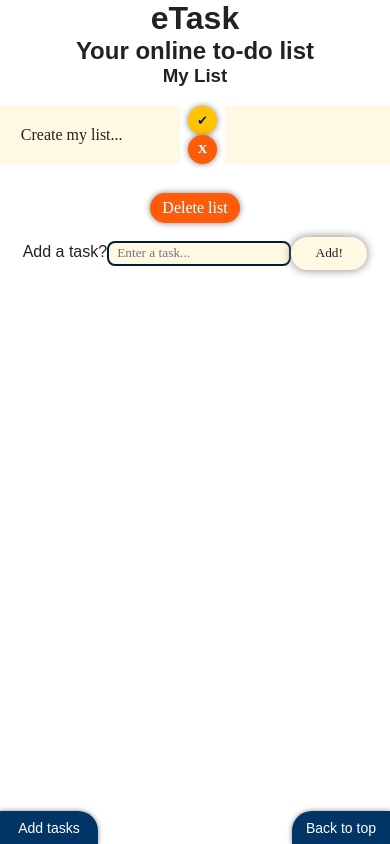
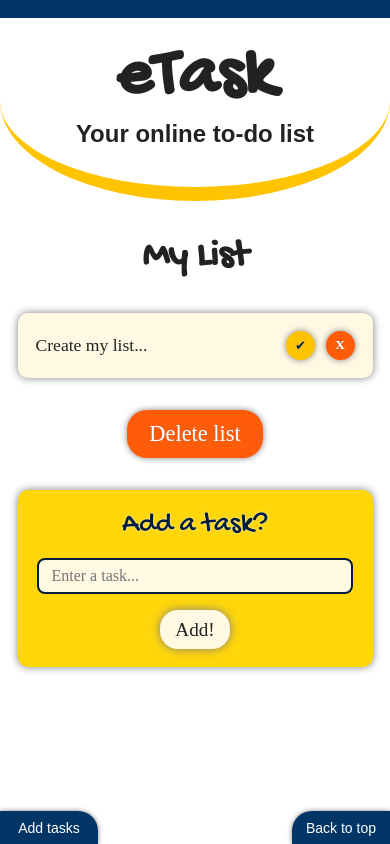
Before and after one commit to gcpearse/to-do-list, a React (Vite) app in the folder to-do-list/: page / in a window 390 px wide. Built offline with nearby package versions, Linux system fonts and the light colour scheme; the HTML template or start-up script is replaced by a standard one; a web font is replaced by a local one.

Commit message:
simplifies CSS rules and fixes display issues on mobile

```diff
--- a/to-do-list/src/App.css
+++ b/to-do-list/src/App.css
@@ -10,57 +10,64 @@
   text-align: center;
 }
 
-#hero {
+header {
   border-top: 18px solid #003566;
   border-bottom: 14px solid #ffc300;
   border-radius: 0 0 100% 100%;
   padding: 1.2em 2em 2.4em;
 }
 
-.hero-text {
-  background: none;
-}
-
-#hero-header {
+h1 {
   font-family: 'Gochi Hand', cursive;
   font-size: 70px;
 }
 
-#list-header {
+h1,
+h2 {
+  background: none;
+}
+
+h3 {
   margin: 0.9em auto;
   font-family: 'Gochi Hand', cursive;
   font-size: 38px;
 }
 
-#task-list {
+ol {
   margin: 2em auto;
-  padding: 0 0.6em;
+  padding: 0.5em 1em;
   border: 2px solid #FFF8E3;
   border-radius: 10px;
   background: #FFF8E3;
   box-shadow: 0 0 8px gray;
   min-height: 20px;
-  max-width: 270px;
+  width: calc(90vw - 2em);
+  max-width: 480px;
   text-align: start;
 }
 
 .task {
-  display: grid;
-  grid-template-columns: 90px 90px 45px 45px;
-  grid-template-rows: auto;
-  list-style-position: inside;
-  list-style-type: none;
-  margin: 1.2em auto;
+  display: flex;
+  justify-content: space-between;
+  align-items: center;
+  padding: 0.5em 0;
   background: #FFF8E3;
+  word-break: break-word;
 }
 
 #task-body {
-  grid-column: 1 / 3;
-  grid-row: 1;
-  margin: auto auto auto 1.3rem;
-  background: #FFF8E3;
+  background: none;
   font-family: 'Shantell Sans', cursive;
-  font-size: 1rem;
+  font-size: 1.1rem;
+}
+
+#task-btns-wrapper {
+  display: flex;
+  background: none;
+}
+
+#task-btns-wrapper>button {
+  margin-left: 0.8em;
 }
 
 button:hover {
@@ -68,7 +75,6 @@ button:hover {
 }
 
 li button {
-  margin: auto;
   border: none;
   border-radius: 100%;
   box-shadow: 0 0 6px gray;
@@ -106,15 +112,14 @@ li button:active {
 }
 
 #delete-list-button {
-  margin: 0.6em auto;
+  box-shadow: 0 0 6px gray;
   border: none;
   border-radius: 20px;
-  padding: 0.4em 0.8em;
+  padding: 0.5em 1em;
   background: #ff5c0a;
   font-family: 'Shantell Sans', cursive;
+  font-size: 1.4rem;
   color: white;
-  font-size: 1rem;
-  box-shadow: 0 0 6px gray;
   text-shadow: 0 0 1px gray;
 }
 
@@ -122,46 +127,48 @@ li button:active {
   box-shadow: 0 0 10px white;
 }
 
-#task-input-form {
+form {
   display: flex;
   flex-direction: column;
   align-items: center;
-  margin: 2rem auto 4.4rem;
+  margin: 2rem auto 6rem;
   border: 2px solid #FFD60A;
   border-radius: 10px;
-  padding: 1.2rem 0.3rem;
+  padding: 1em;
   background: #FFD60A;
   box-shadow: 0 0 8px gray;
-  max-width: 200px;
+  width: calc(90vw - 2em);
+  max-width: 480px;
 }
 
-#task-input-label {
-  margin: auto auto 0.7rem;
+label {
   background: #FFD60A;
   font-family: 'Gochi Hand', cursive;
-  font-size: 24px;
+  font-size: 1.8rem;
   text-shadow: 0 0 2px white;
   color: #001D3D;
 }
 
-#task-input {
-  margin: auto auto 1.1rem;
+input {
+  margin: 1em auto;
   border: 2px solid #001D3D;
   border-radius: 8px;
-  padding: 0 0.5rem;
+  padding: 0 0.8em;
   background: #FFF8E3;
-  line-height: 1.3rem;
+  line-height: 2rem;
+  width: 90%;
+  font-size: 16px;
   font-family: 'Shantell Sans', cursive;
 }
 
 #task-input-button {
-  margin: 0.3em auto;
   border: 2px solid #FFF8E3;
   border-radius: 18px;
-  padding: 0.4rem 1.4rem;
+  padding: 0.4rem 0.8rem;
   background: #FFF8E3;
   box-shadow: 0 0 10px gray;
   font-family: 'Shantell Sans', cursive;
+  font-size: 1.2rem;
   font-weight: 500;
 }
 
```
